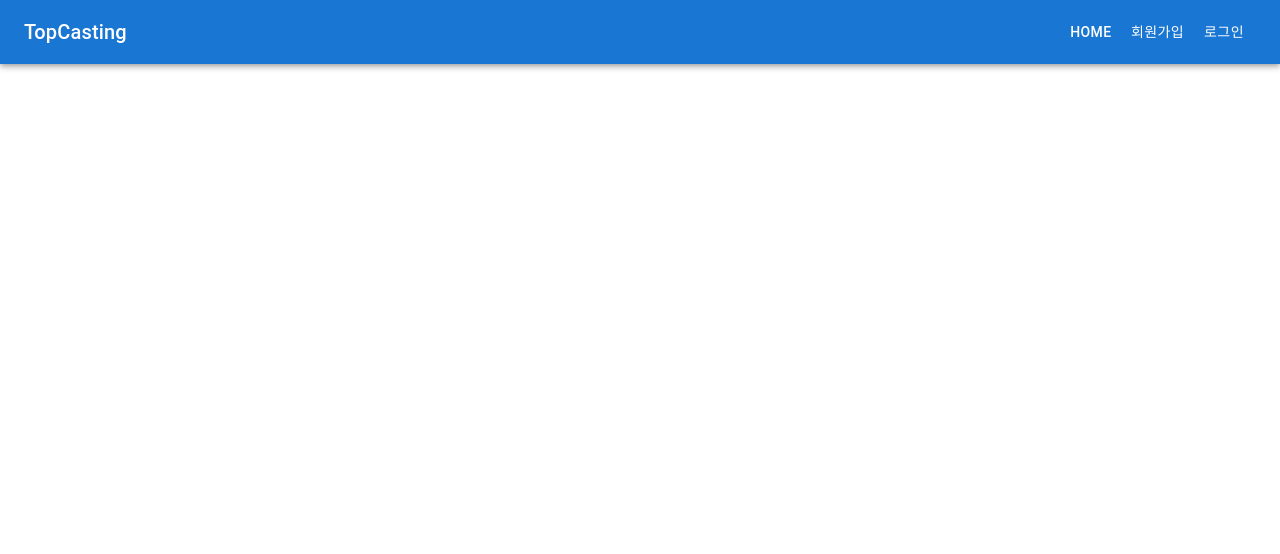
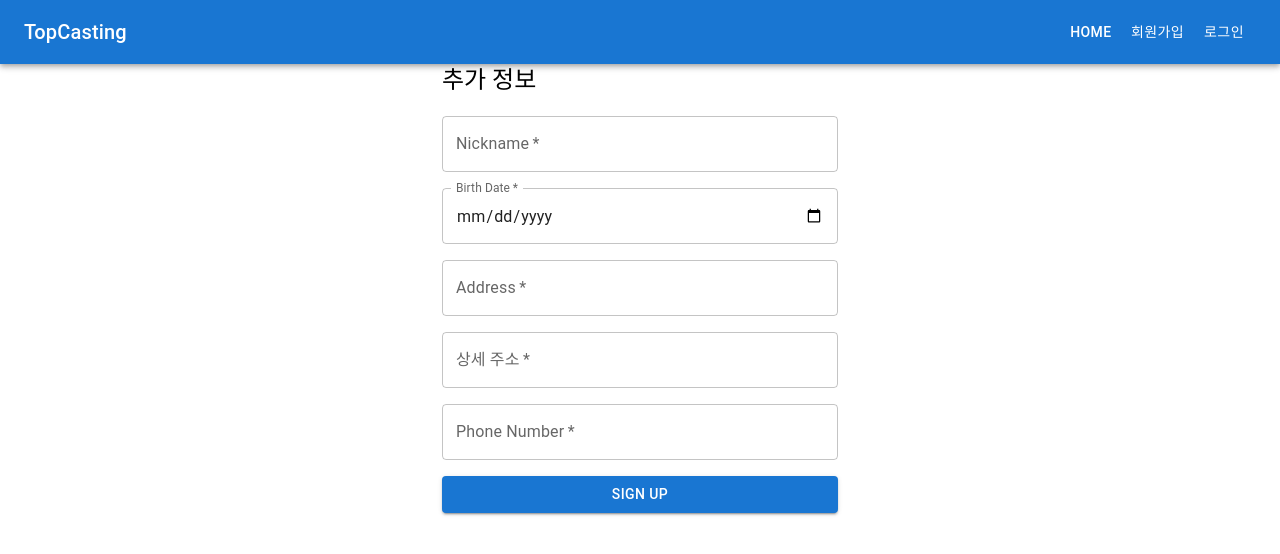
Before and after one commit to team-pepero/top-casting-fe, a React (Create React App) app: page /socialLogin/additionalInfo in a window 1280 px wide. Shown: the top 554 px of the page. Built offline with nearby package versions, Linux system fonts and the light colour scheme; no server answers.

Commit message:
feat: 라우트 변경시마다 실행, SOCIAL로그인 유저면 /socialLogin/additionalInfo 페이지로 이동

```diff
--- a/src/App.js
+++ b/src/App.js
@@ -35,7 +35,7 @@ function App() {
                         <Route path='/admin/orders' element={<AdminOrderList/>}></Route> {/* 관리자 모든 주문 조회 */}
                         <Route path='/RequestRefundList' element={<RequestRefundList/>}></Route> {/*환불 요청 리스트*/}
                         <Route path='/requestRefundList/:orderId' element={<OrderDetailAdmin/>}></Route> {/*환불요청 수락*/}
-                        <Route path='/join/additionalInfo' element={<AddInfoPage/>}></Route>
+                        <Route path='/socialLogin/additionalInfo' element={<AddInfoPage/>}></Route>
                     </Routes>
                 </LoginContextProvider>
             </Router>
--- a/src/contexts/LoginContextProvider.jsx
+++ b/src/contexts/LoginContextProvider.jsx
@@ -2,15 +2,20 @@ import React, { useEffect, useState } from 'react';
 import apiInstance, { HttpPost } from '../service/HttpService';
 import Cookies from 'js-cookie';
 import { HttpGet } from '../service/HttpService';
+import { useNavigate, useLocation } from 'react-router-dom';
+
 
 export const LoginContext = React.createContext();
 
 
 const LoginContextProvider = ({ children }) => {
 
+    const location = useLocation();
+    const navigate = useNavigate();
+
     useEffect(() => {
         loginCheck();
-      }, []);
+      }, [location.pathname]); //라우트 변경시마다 실행
 
     // 로그인 여부
     const [isLogin, setLogin] = useState(false);
@@ -31,15 +36,6 @@ const LoginContextProvider = ({ children }) => {
         authList.forEach((auth) => {
             roleList.push(auth);
         })
-
-        console.log(typeof (authList));
-
-        console.log(`no : ${no}`);
-        console.log(`no : ${userId}`);
-        console.log(`no : ${authList}`);
-        console.log(`roleList = ${roleList}`);
-
-
 
         // 로그인 여부 : true
         setLogin(true);
@@ -83,7 +79,6 @@ const LoginContextProvider = ({ children }) => {
     const logout = async() => {
 
         const check = window.confirm(`로그아웃 하시겠습니까?`);
-        console.log(check);
 
         if(check){
             await HttpPost('http://localhost:8080/api/v1/auth/logout')
@@ -104,6 +99,10 @@ const LoginContextProvider = ({ children }) => {
         await HttpGet('http://localhost:8080/api/v1/auth/info')
             .then((response) => {
                 loginSetting(response, accessToken);
+
+                if(response.authorities == "ROLE_SOCIALUSER"){
+                    navigate("/socialLogin/additionalInfo");
+                }
             })
             .catch((error) => {
                 console.log(error);
```
